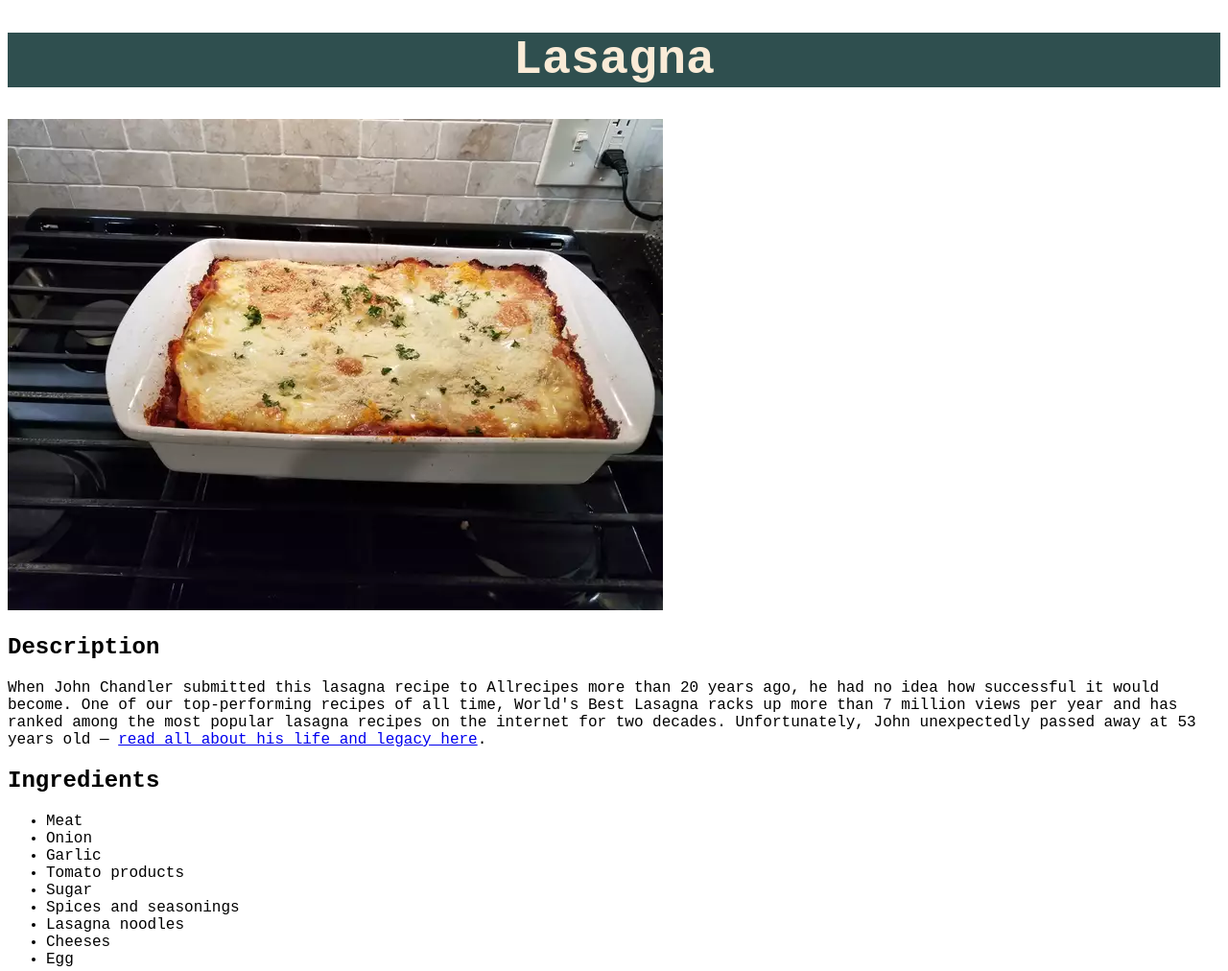
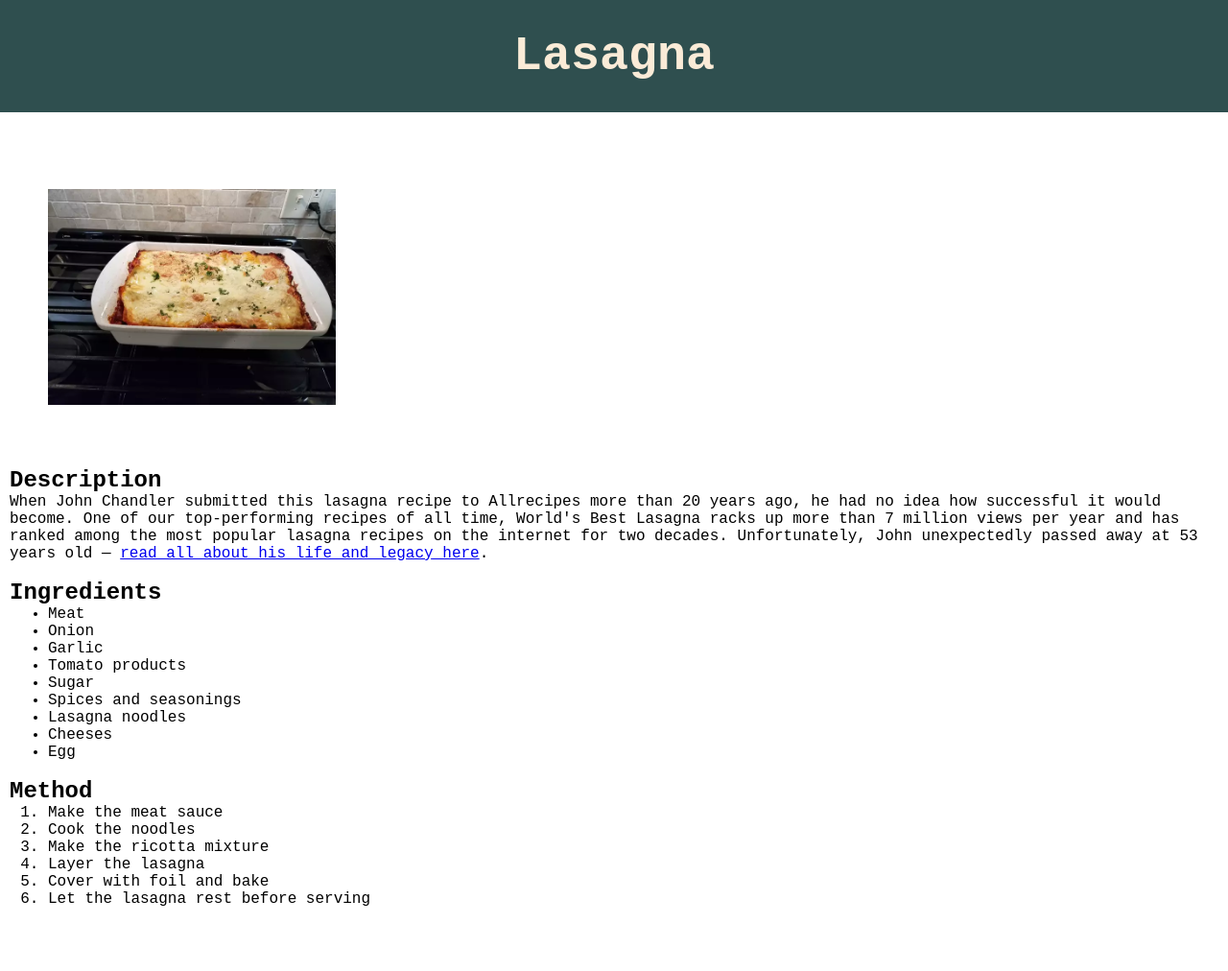
Before and after one commit to DylanRice809/odin-recipes, a plain HTML site: page recipes/lasagna.html in a window 1280 px wide. Shown: the top 1012 px of the page at 96% size. After the commit the page ends 956 px from the top, so only its background shows below. Drawn offline with Linux system fonts and the light colour scheme.

Commit message:
Adjust margins for titles and main text

```diff
--- a/recipes/lasagna.html
+++ b/recipes/lasagna.html
@@ -9,7 +9,8 @@
 </head>
 <body>
     <h1 class="title">Lasagna</h1>
-    <img src="../images/lasagna.jpg" alt="Image of a cooked lasagna">
+    <img class="image"  src="../images/lasagna.jpg" alt="Image of a cooked lasagna">
+    <div class="main-text">
         <h2>Description</h2>
         <p>When John Chandler submitted this lasagna recipe to Allrecipes
          more than 20 years ago, he had no idea how successful it would
@@ -18,6 +19,7 @@
         has ranked among the most popular lasagna recipes on the internet
         for two decades. Unfortunately, John unexpectedly passed away at
         53 years old — <a href="https://www.allrecipes.com/longform/john-chandler-worlds-best-lasagna/">read all about his life and legacy here</a>.</p>
+        <br>
         <h2>Ingredients</h2>
         <ul>
             <li>Meat</li>
@@ -30,6 +32,7 @@
             <li>Cheeses</li>
             <li>Egg</li>
         </ul>
+        <br>
         <h2>Method</h2>
         <ol>
             <li>Make the meat sauce</li>
@@ -39,5 +42,6 @@
             <li>Cover with foil and bake</li>
             <li>Let the lasagna rest before serving</li>
         </ol>
+    </div>
 </body>
 </html>
--- a/style.css
+++ b/style.css
@@ -1,5 +1,13 @@
+* {
+    margin: 0px;
+}
+
 body {
-  font-family: 'Courier New', Courier, monospace;
+    font-family: 'Courier New', Courier, monospace;
+}
+
+.main-text {
+  margin: 10px;
 }
 
 .title {
@@ -7,6 +15,9 @@ body {
     font-size: 50px;
     color: antiquewhite;
     background-color: darkslategray;
+    padding-top: 30px;
+    padding-bottom: 30px;
+    margin-bottom: 30px;
 }
 
 .link {
@@ -21,3 +32,13 @@ body {
     color: antiquewhite;
     background-color: darkslategray;
 }
+
+.image {
+    width: 300px;
+    height: auto;
+    margin: 50px;
+}
+
+.test {
+    display: inline;
+}
```
Also changed, not shown: index.html (+1 -1 lines), recipes/beef-roast.html (+5 -1 lines), recipes/hot-dogs.html (+5 -1 lines). Lines whose indentation alone changed are shown as unchanged.
